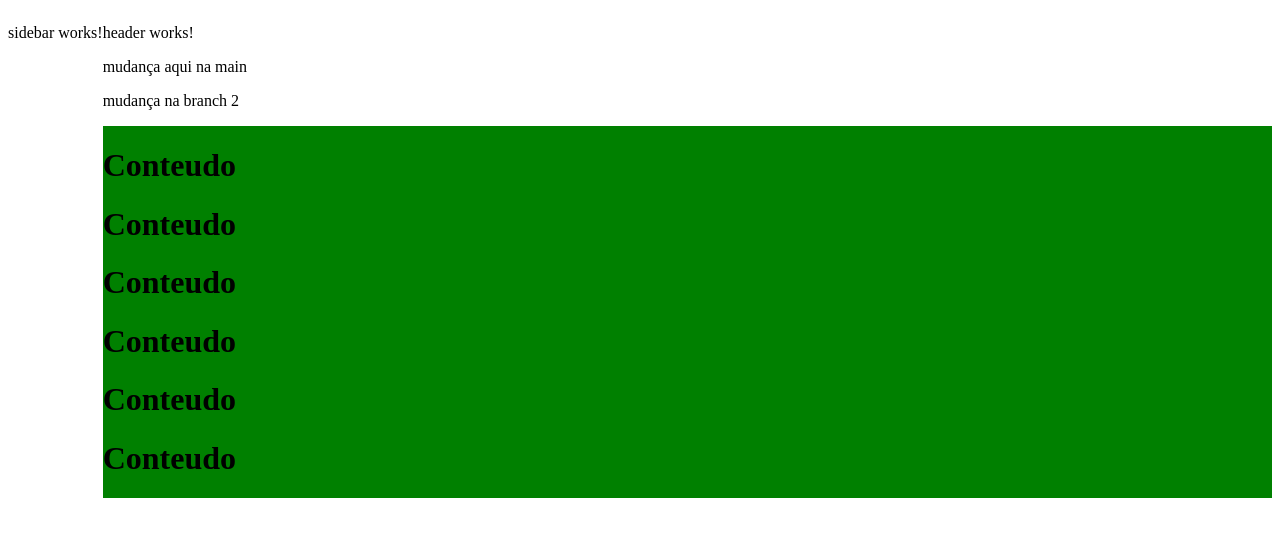
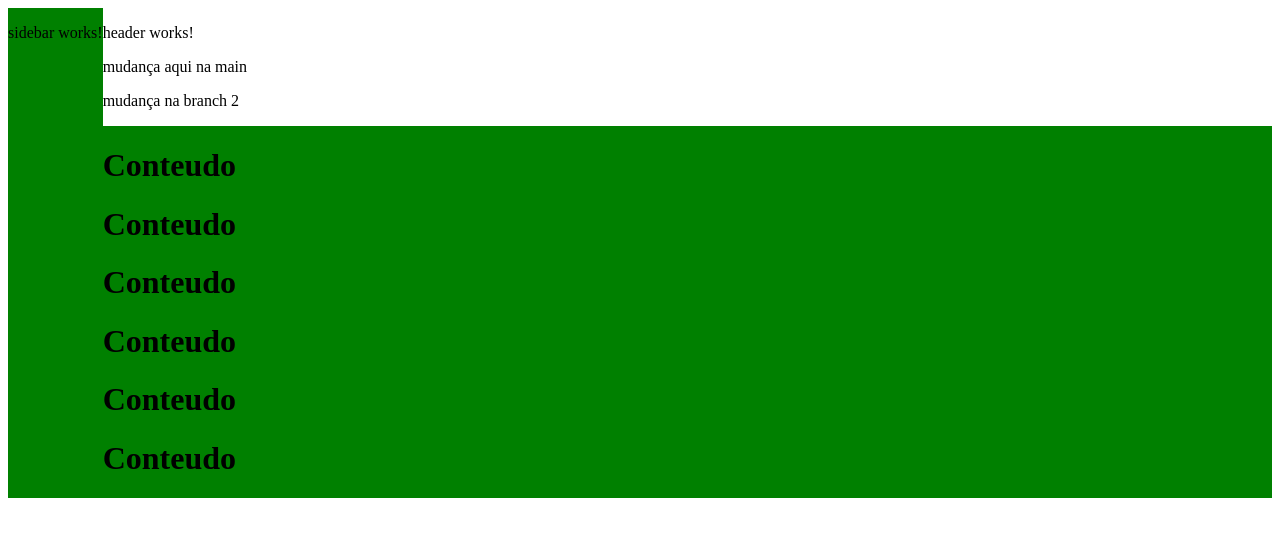
Before and after one commit to alanjhonnes/mentoria-3, an Angular app: page / in a window 1280 px wide. Shown: the top 536 px of the page. Built offline with nearby package versions, Linux system fonts and the light colour scheme.

Commit message:
Update sidebar.component.scss

```diff
--- a/src/app/sidebar/sidebar.component.scss
+++ b/src/app/sidebar/sidebar.component.scss
@@ -1,3 +1,4 @@
 :host {
     grid-area: sidebar;
+    background: green;
 }
```
